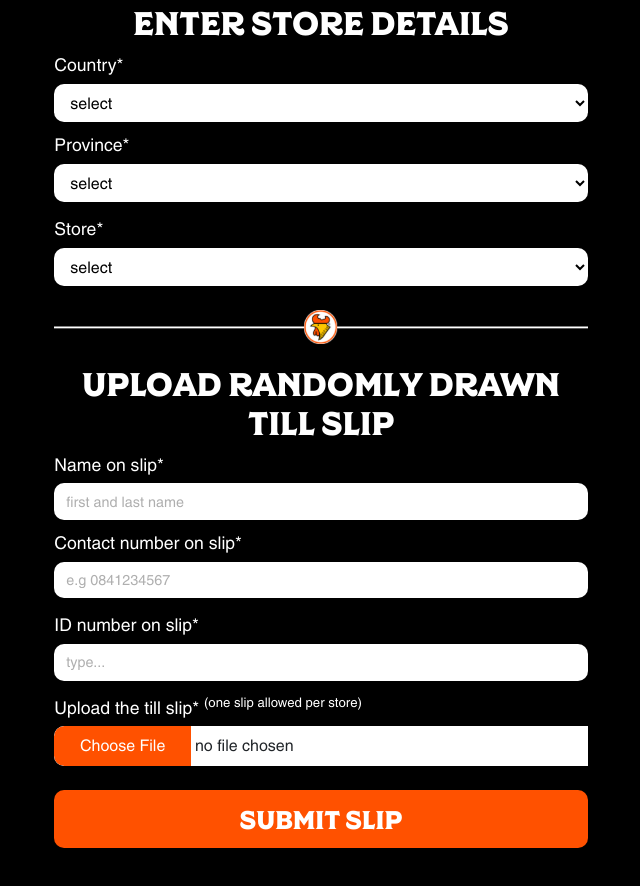
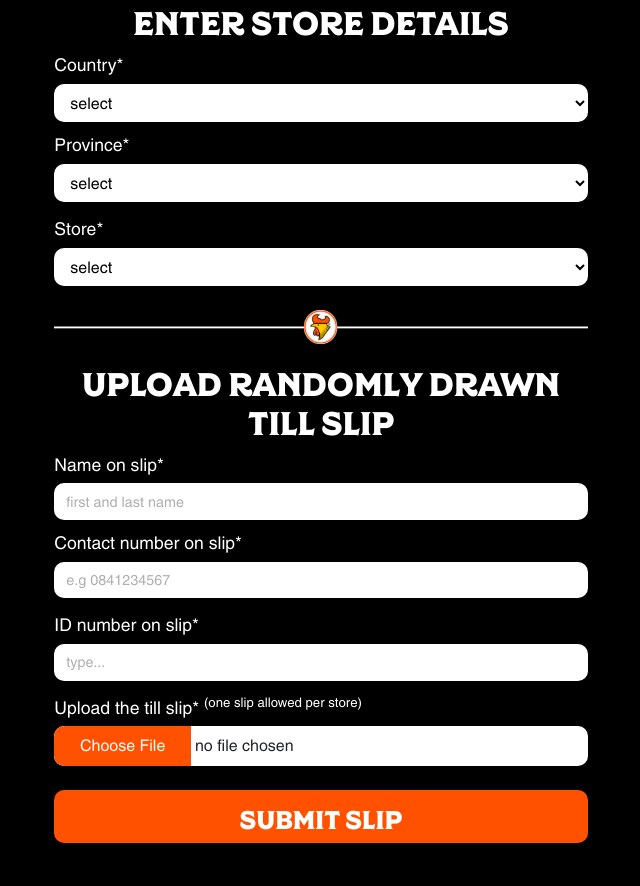
Before and after one commit to Maggie-M94/sitetest, a plain HTML site: page slip-upload.html in a window 1280 px wide. Shown: the part 396-1282 px from the top of the page, without its empty margins (319-959 px from the left). Drawn offline with Linux system fonts and the light colour scheme.

Commit message:
Update style.css

```diff
--- a/style.css
+++ b/style.css
@@ -108,7 +108,7 @@ span-alt {
     font-size: 1.6em;
     margin-top: 20px;
     padding-top: 10px;
-    padding-bottom: 10px;
+    padding-bottom: 5px;
     font-family: "ReginaBlack";
     text-transform: uppercase;
     outline: none;
@@ -230,13 +230,12 @@ input::-webkit-calendar-picker-indicator {
     width: 100%;
     min-height: 5vh;
     background-color: #ffffff;
-    border-bottom-left-radius: 10px;
-    border-top-left-radius: 10px;
+    border-radius: 10px;
 }
 
 ::file-selector-button {
     font-family: "HelveticaRegular";
-    border: 2px solid var(--color-light);
+    border: 0px solid #ffffff;
     color: #ffffff;
     min-height: 5vh;
     padding: 0.8vh 2vw;
```
